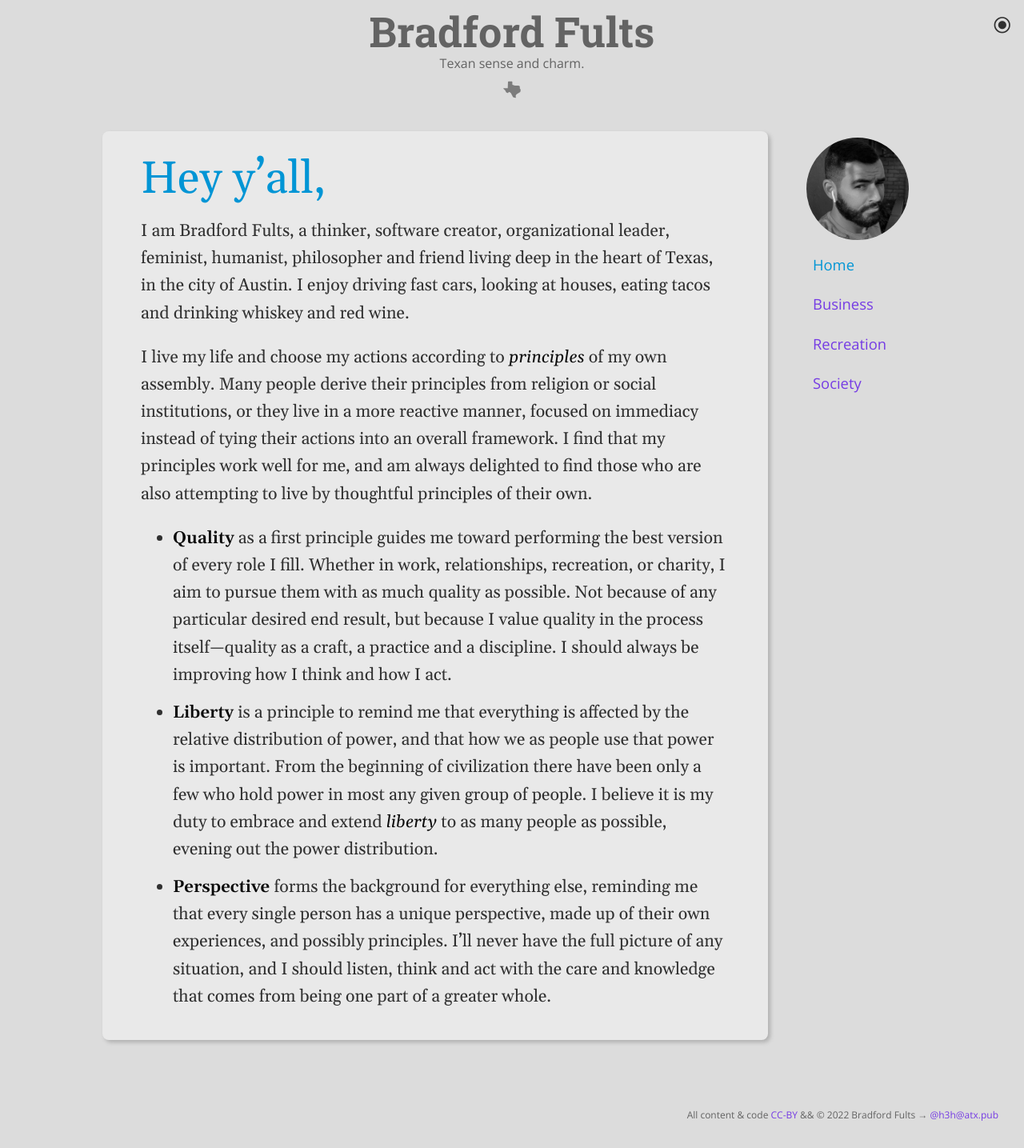
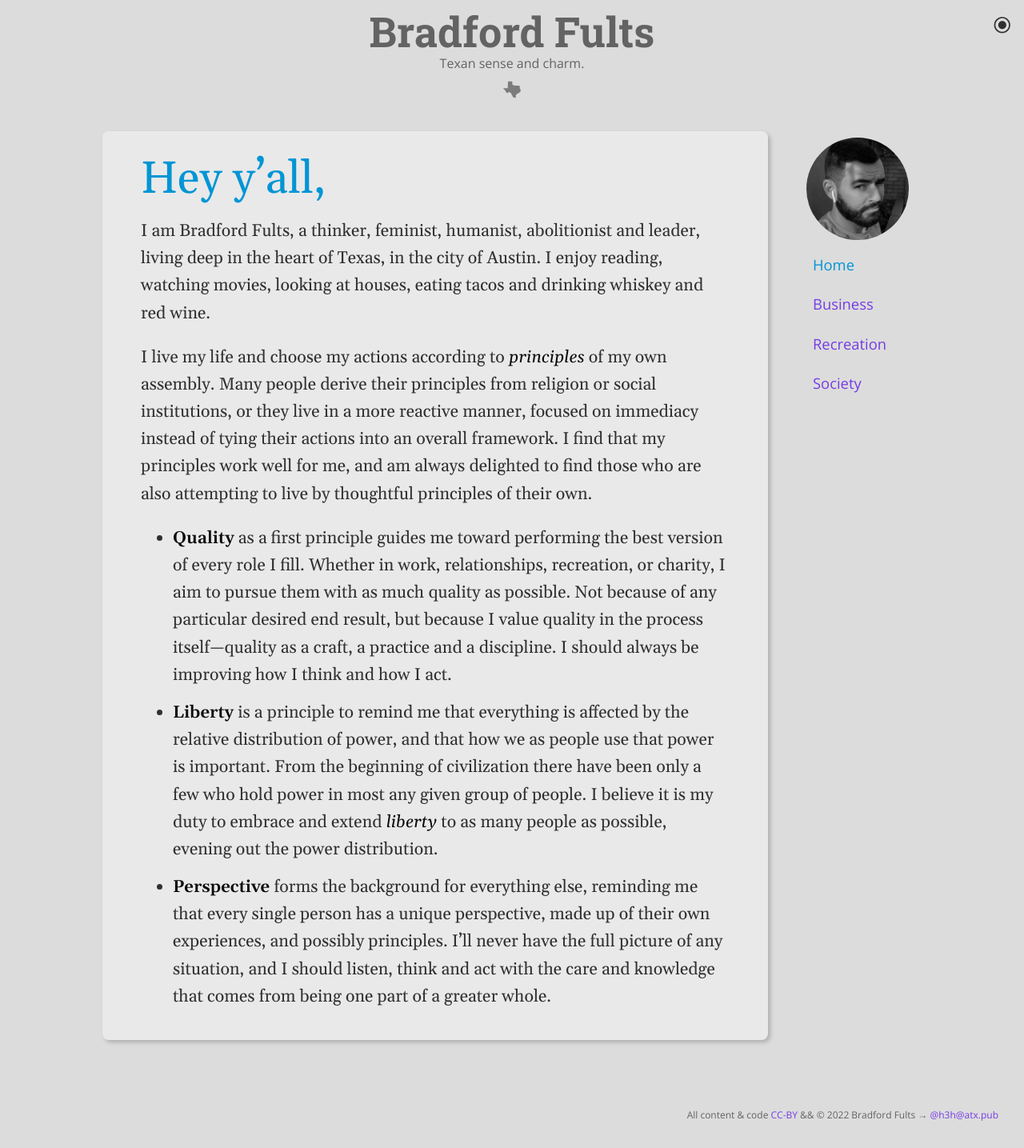
Before and after one commit to h3h/bradfordfults.com, a Jekyll site: the page built from index.html, in a window 1280 px wide. Shown: the whole page at 80% size. Built offline with Jekyll 4.4.1, drawn with Linux system fonts in a browser that asks for light colours; some web fonts are replaced; the list of posts is cut into pages by our own code.

Commit message:
Modify intro

```diff
--- a/index.html
+++ b/index.html
@@ -9,10 +9,10 @@ body_class: 'home'
 <article class="content h-entry">
   <p class="salutation">Hey y’all,</p>
   <p class="p-summary">
-    I am Bradford Fults, a thinker, software creator, organizational leader,
-    feminist, humanist, philosopher and friend living deep in the heart of
-    Texas, in the city of Austin. I enjoy driving fast cars, looking at houses,
-    eating tacos and drinking whiskey and red wine.
+    I am Bradford Fults, a thinker, feminist, humanist, abolitionist and leader,
+    living deep in the heart of Texas, in the city of Austin. I enjoy reading,
+    watching movies, looking at houses, eating tacos and drinking whiskey and
+    red wine.
   </p>
   <p>
     I live my life and choose my actions according to <em>principles</em> of my
```
